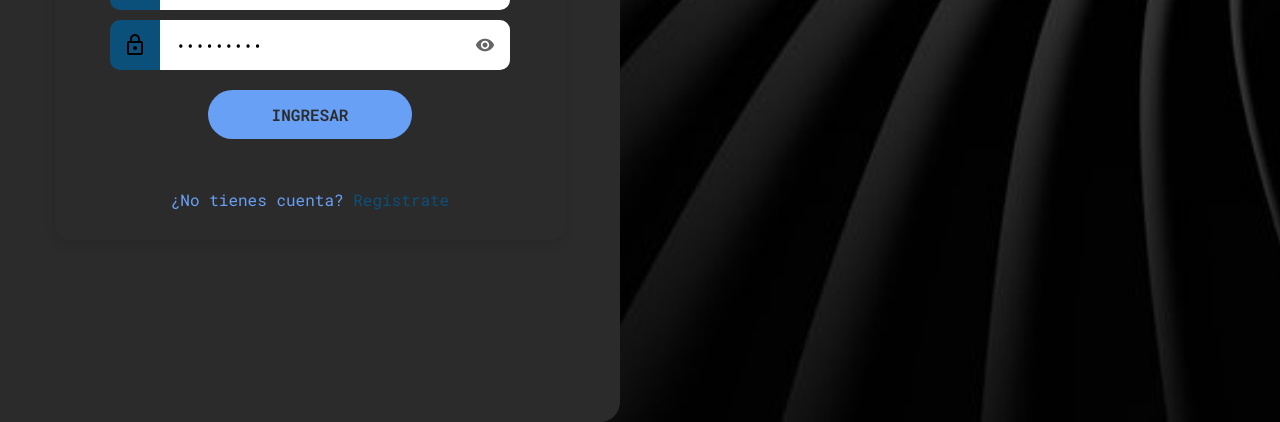
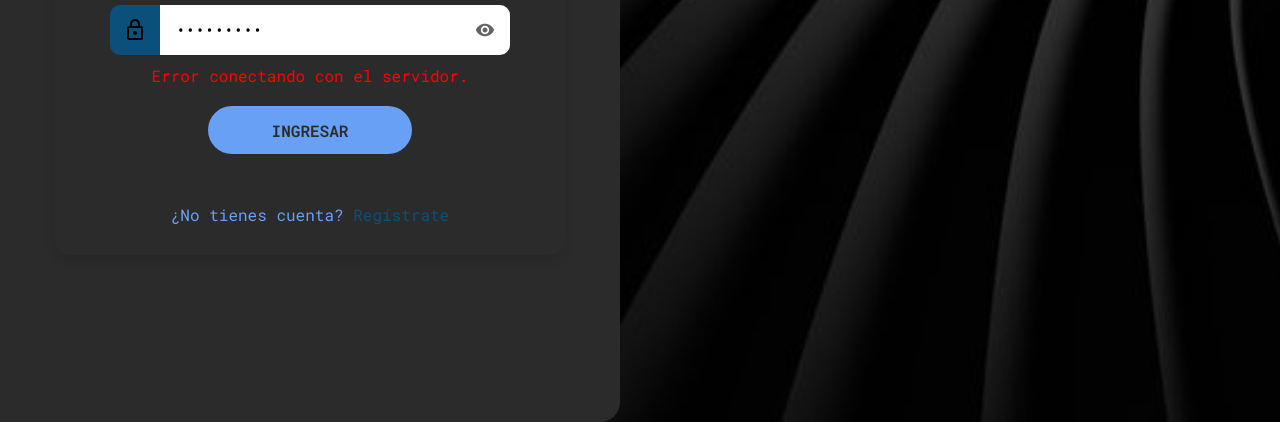
Before and after one commit to Sistema-de-Alerta-por-Somnolencia/S-A-S, a website: page src/views/cuentaExistente.html in a window 1280 px wide. Both pictures are taken after typing "name@example.com", "Sample123" into the empty fields and a click on the button "INGRESAR". Shown: the part 398-820 px from the top of the page. Drawn offline with Linux system fonts and the light colour scheme; no server answers.

Commit message:
db funcionando

```diff
--- a/src/main.js
+++ b/src/main.js
@@ -16,9 +16,7 @@ import { ejecutarScriptPython } from './python/pythonApi.js';
 
 import apiRoutes from './routes/index.js';
 
-// Todo lo que creaste aqui diego lo pase a Index.js SRP
 
-app.use('/api', apiRoutes);
 
 
 
@@ -53,7 +51,9 @@ app.use(cors());
 app.use(express.json())
 
 
+// Todo lo que creaste aqui diego lo pase a Index.js SRP
 
+app.use('/api', apiRoutes);
 
 // NUEVO (Diego): Servidor de archivos estáticos para mi frontend anterior
 app.use('/dashboard', express.static(path.join(__dirname, 'public/dashboard')));
--- a/src/public/js/login.js
+++ b/src/public/js/login.js
@@ -8,12 +8,11 @@ document.getElementById("login-form").addEventListener('submit', async function
     const password = document.getElementById('password-input').value;
 
     try {
-        const response = await fetch('http://localhost:3000/api/login', {
+        const response = await fetch('http://localhost:3000/api/auth/login', {
             method: 'POST',
             headers: {
                 'Content-Type': 'application/json'
             },
-
             body: JSON.stringify({ email: email, password: password })
         });
 
--- a/src/public/js/register.js
+++ b/src/public/js/register.js
@@ -17,7 +17,7 @@ document.getElementById('register-form').addEventListener('submit', async functi
     }
 
     try {
-        const response = await fetch('http://localhost:3000/api/register', {
+        const response = await fetch('http://localhost:3000/api/auth/register', {
             method: 'POST',
             headers: {
                 'Content-Type': 'application/json'
--- a/src/views/cuentaExistente.html
+++ b/src/views/cuentaExistente.html
@@ -41,6 +41,7 @@
                         <img src="/img/eye.svg" alt="Mostrar contraseña" />
                     </button>
                 </div>
+                <p id="responseMessage"></p>
                 <button type="submit">Ingresar</button>
             </form>
             <p>¿No tienes cuenta?<a href="newCuenta.html"> Regístrate</a></p>
```
